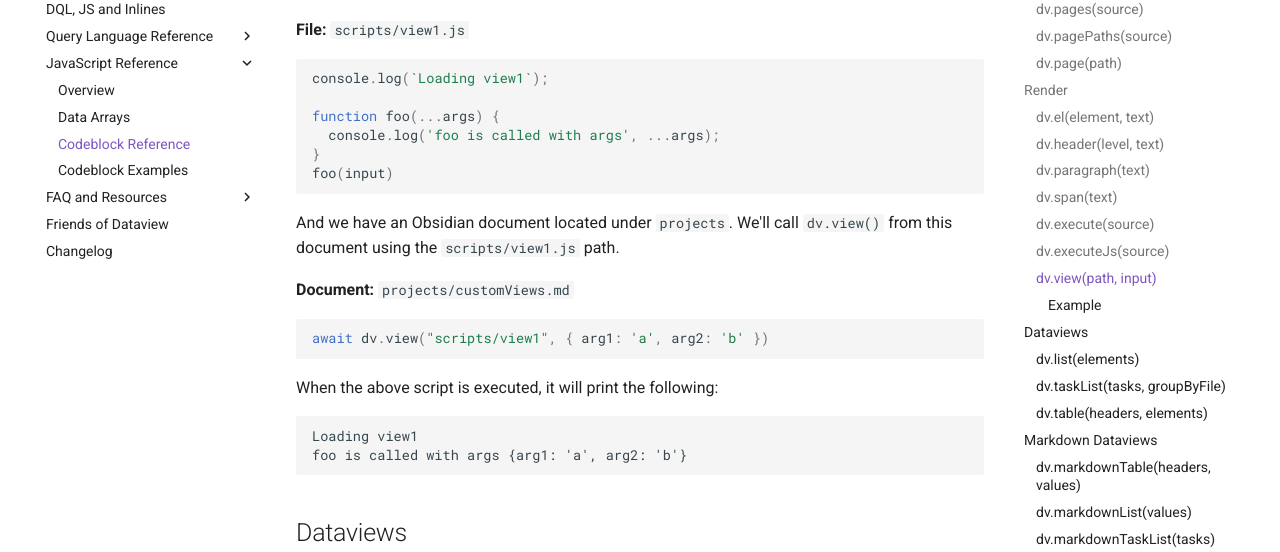
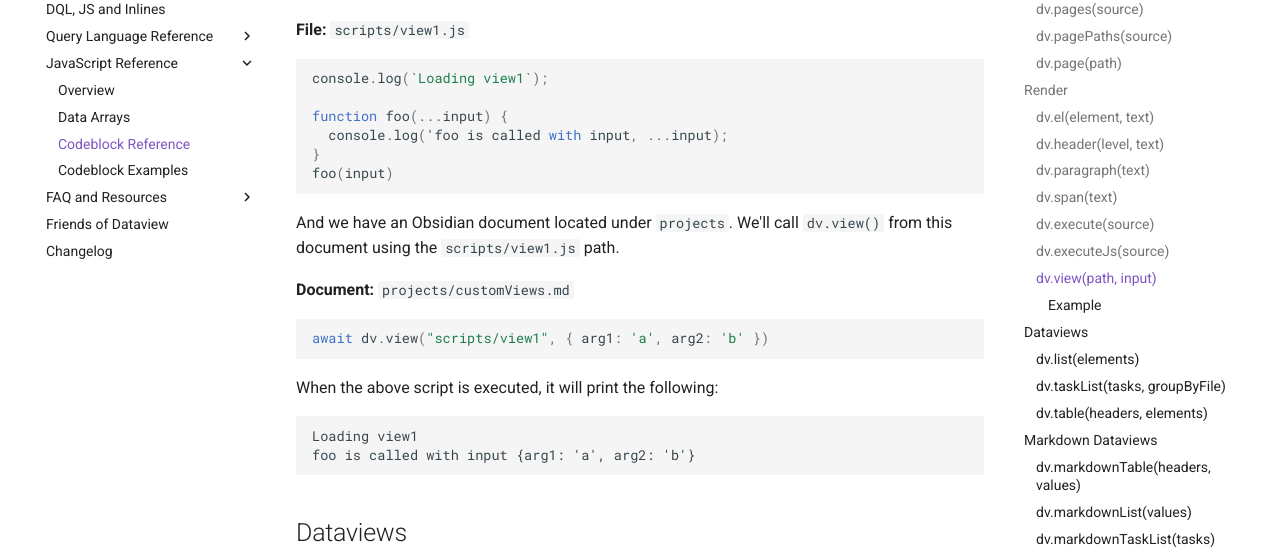
Before and after one commit to blacksmithgu/obsidian-dataview, an MkDocs documentation site: the page built from docs/docs/api/code-reference.md, in a window 1280 px wide and 900 px high, scrolled down 3232 px. Shown: the part 153-705 px from the top of the window. Built offline with MkDocs 1.6.1 and Material for MkDocs 9.7.7, drawn with Linux system fonts in a browser that asks for light colours; comment, search, counter and statistics services are not loaded.

Commit message:
Fixed error in `dv.view` example
The example uses the word `args`, but the actual variable people
should be referencing is `input`. The correct name is mentioned in the
docs, but seems like the example wasn't updated.

````diff
--- a/docs/docs/api/code-reference.md
+++ b/docs/docs/api/code-reference.md
@@ -155,8 +155,8 @@ In this example, we have a custom script file named `view1.js` in the `scripts`
 ```js
 console.log(`Loading view1`);
 
-function foo(...args) {
-  console.log('foo is called with args', ...args);
+function foo(...input) {
+  console.log('foo is called with input, ...input);
 }
 foo(input)
 ```
@@ -172,7 +172,7 @@ When the above script is executed, it will print the following:
 
 ```
 Loading view1
-foo is called with args {arg1: 'a', arg2: 'b'}
+foo is called with input {arg1: 'a', arg2: 'b'}
 ```
 
 ## Dataviews
````
